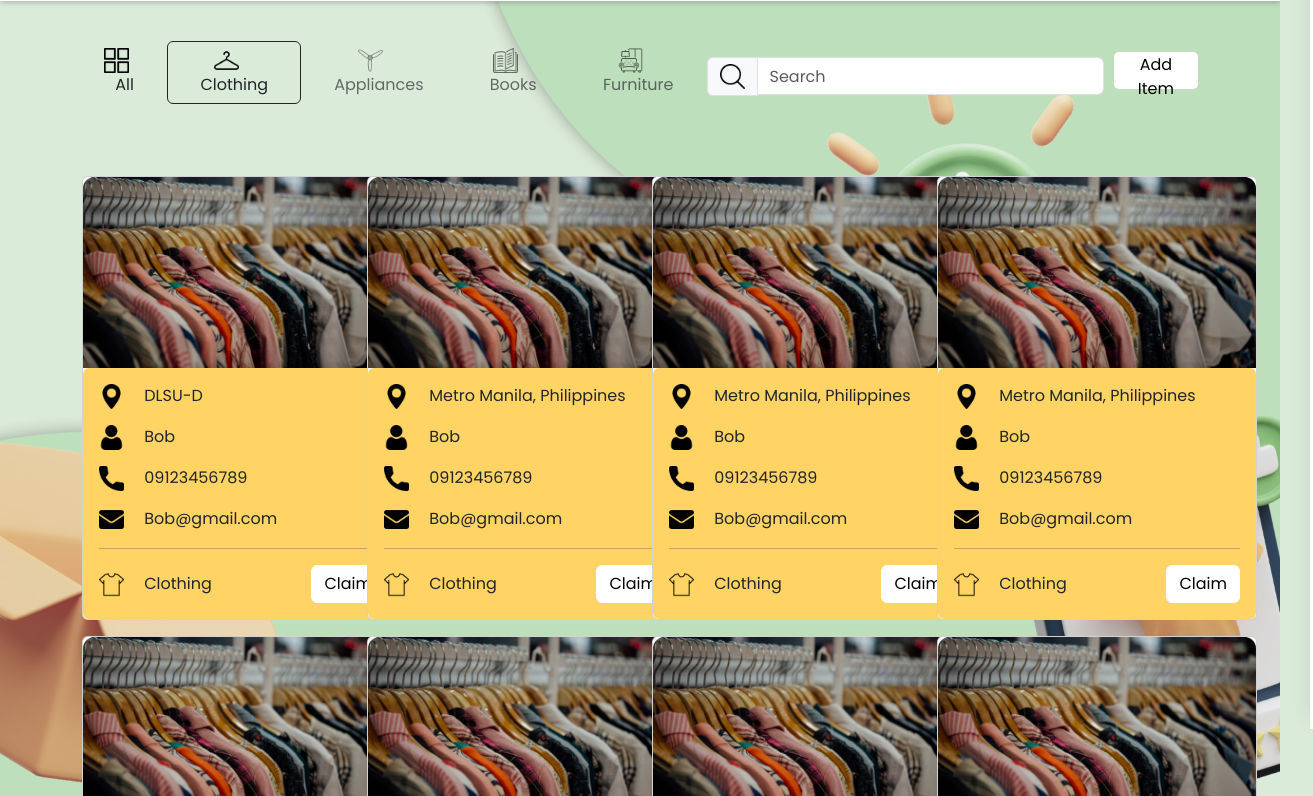
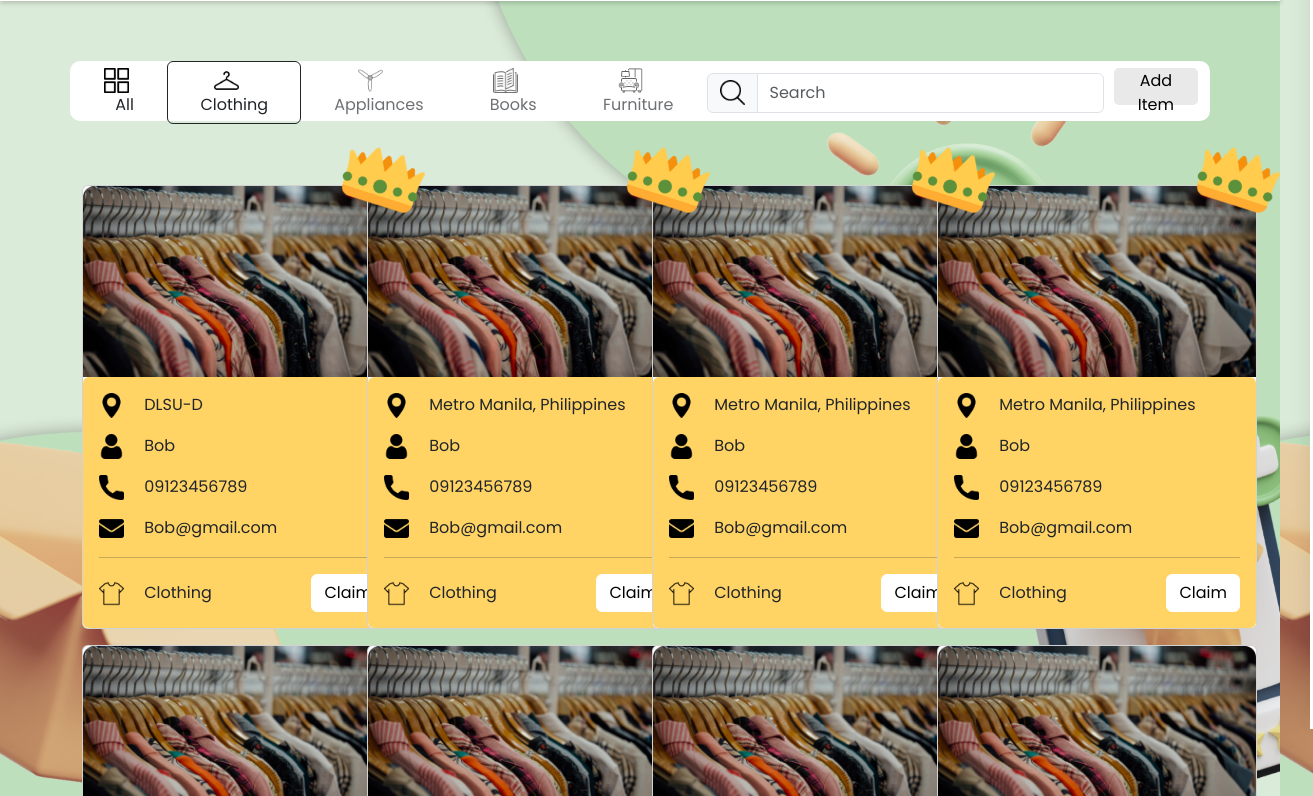
Before and after one commit to acefallarcuna/ShareNook, a website: page listings.html in a window 1280 px wide. Shown: the part 71-867 px from the top of the page, 1313 px wide, since content can reach past the window. Drawn offline with nearby package versions, Linux system fonts and the light colour scheme.

Commit message:
added crown

```diff
--- a/css/listing.css
+++ b/css/listing.css
@@ -10,16 +10,20 @@ body {
 
 .search {
   box-shadow: none !important;
+  height: 40px;
 }
 
 .checkboks {
   box-shadow: none !important;
 }
+.btnfilters-selected{
+  background-color: #000;
+}
 .addItemhidden{
   display: none !important;
 }
 .addItemButt{
-  background-color: white;
+  background-color: rgb(233, 233, 233);
   outline: none;
   border: none;
   border-radius: 5px;
@@ -58,7 +62,9 @@ input, textarea {
   box-shadow: 0px 0px 5px .5px rgba(0, 0, 0, 0.5);
 
 }
-
+.btn{
+  height: auto;
+}
 .btn-con {
   padding-top: 2vh;
   justify-content: center;
@@ -130,7 +136,16 @@ a:hover{
 .codebrew-logo {
     height: 4vh;
 }
-
+.carder{
+  position: relative;
+}
+.crowners{
+  height: 150px;
+  position: absolute;
+  top: -80px;
+  left: 225px;
+  z-index: 100;
+}
 .site-navbar {
     background-color: #ffffff;
     height: 9vh !important;
@@ -151,7 +166,18 @@ a:hover{
     color: #ffffff !important;
     font-size: 30px;
 }
-
+.filterz{
+  height: 60px;
+  border-radius: 10px;
+  margin-top: 20px;
+  background-color: white;
+  display: flex;
+  align-items: center;
+  justify-content: center;
+}
+.filterz label{
+  margin-bottom: 0px;
+}
 .site-navbar {
   margin-bottom: 0px;
   z-index: 1999;
--- a/listings.html
+++ b/listings.html
@@ -51,14 +51,14 @@
 
     <br><br>
     <div class="container my-5 py-3">
-        <div class="row">
-            <div class="col-12 d-flex align-items-center">
+        <div class="row filterz">
+            <div class="col-12 d-flex align-items-center justify-content-center">
                 <input type="checkbox" class="btn-check" id="btn-check-4" autocomplete="off">
                 <label class="btn" for="btn-check-4"><img src="images/grid.png" alt="" srcset=""
                         class="icons me-3">All</label>
 
                 <input type="checkbox" class="btn-check" id="btn-check-5" checked autocomplete="off">
-                <label class="btn" for="btn-check-5"><img src="images/clothes-hanger.png" alt="" srcset=""
+                <label class="btn btnfilters-selected" for="btn-check-5"><img src="images/clothes-hanger.png" alt="" srcset=""
                         class="icons me-3">Clothing</label>
 
                 <input type="checkbox" class="btn-check" id="btn-check-6" autocomplete="off" disabled>
@@ -87,7 +87,8 @@
     <div class="container">
         <div class="row d-flex justify-content-center">
             <div class="col-12 col-md-6 col-lg-3">
-                <div class="card" style="width: 20rem;">
+                <div class="card carder" style="width: 20rem;">
+                    <img src="images/crown.png" alt="" srcset="" class="crowners">
                     <img src="/images/Rectangle_7.webp" class="card-img-top" alt="...">
                     <div class="premium card-body">
                             <p class="card-text"><img src="images/maps-and-flags.png" alt="" srcset=""
@@ -161,7 +162,8 @@
                 </div>
 
                 <div class="col-12 col-md-6 col-lg-3">
-                    <div class="card" style="width: 20rem;">
+                    <div class="card carder" style="width: 20rem;">
+                        <img src="images/crown.png" alt="" srcset="" class="crowners">
                         <img src="images/Rectangle_7.webp" class="card-img-top" alt="...">
                         <div class="premium card-body">
                             <p class="card-text"><img src="images/maps-and-flags.png" alt="" srcset=""
@@ -183,7 +185,8 @@
                     </div>
                 </div>
                 <div class="col-12 col-md-6 col-lg-3">
-                    <div class="card" style="width: 20rem;">
+                    <div class="card carder" style="width: 20rem;">
+                    <img src="images/crown.png" alt="" srcset="" class="crowners">
                         <img src="images/Rectangle_7.webp" class="card-img-top" alt="...">
                         <div class="premium card-body">
                             <p class="card-text"><img src="images/maps-and-flags.png" alt="" srcset=""
@@ -205,7 +208,8 @@
                     </div>
                 </div>
                 <div class="col-12 col-md-6 col-lg-3">
-                    <div class="card" style="width: 20rem;">
+                    <div class="card carder" style="width: 20rem;">
+                    <img src="images/crown.png" alt="" srcset="" class="crowners">
                         <img src="images/Rectangle_7.webp" class="card-img-top" alt="...">
                         <div class="premium card-body">
                             <p class="card-text"><img src="images/maps-and-flags.png" alt="" srcset=""
```
Also changed, not shown: images/crown.png (added).
